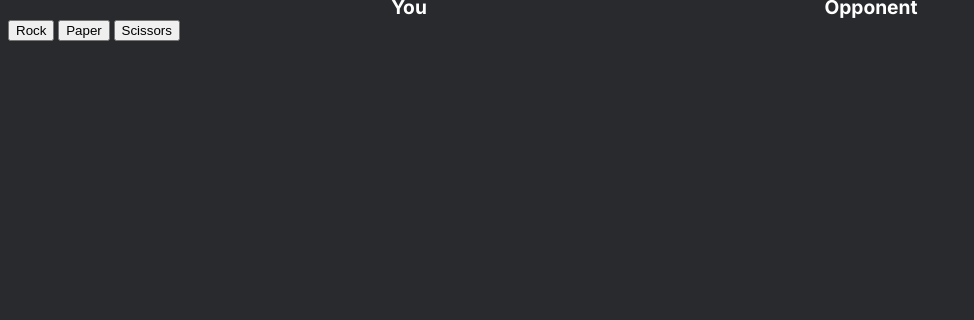
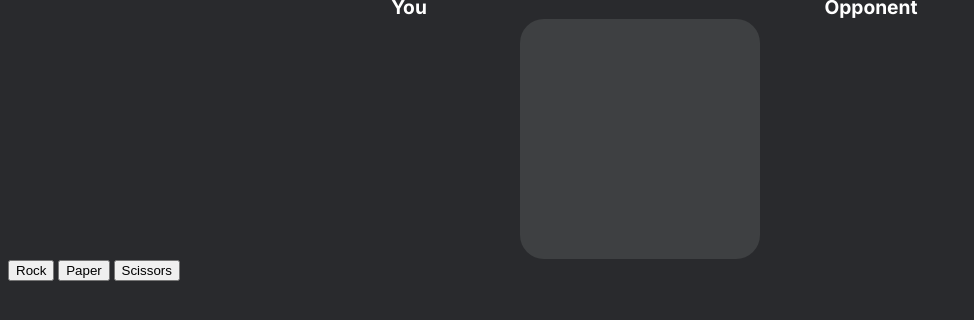
Before and after one commit to marcushoks/odin-rock-paper-scissors, a website with bundled scripts: page index.html in a window 1280 px wide. Shown: the part 128-448 px from the top of the page, without its empty margins (0-974 px from the left). Built offline with nearby package versions, Linux system fonts and the light colour scheme.

Commit message:
Add a section to display opponent's choice and styles to it

```diff
--- a/index.html
+++ b/index.html
@@ -12,7 +12,7 @@
   <body>
     <div class="game-info">
       <div class="player-info">
-        <div class="emotion"><div>🙂</div></div>
+        <div class="emotion bg-gray"><div>🙂</div></div>
         <div>You</div>
       </div>
       <div class="scoreboard">
@@ -20,9 +20,13 @@
         <div class="score">0 - 0</div>
       </div>
       <div class="player-info">
-        <div class="emotion"><div>🙂</div></div>
+        <div class="emotion bg-gray"><div>🙂</div></div>
         <div>Opponent</div>
       </div>
+    </div>
+
+    <div class="middle-section">
+      <div class="opponent-input bg-gray"><div></div></div>
     </div>
 
     <button class="player-btn" id="rock">Rock</button>
--- a/style.css
+++ b/style.css
@@ -22,6 +22,10 @@ body {
   font-family: Inter, "Helvetica", sans-serif;
 }
 
+.bg-gray {
+  background-color: #3e4042;
+}
+
 .game-info {
   display: flex;
   justify-content: center;
@@ -41,7 +45,6 @@ body {
   display: flex;
   align-items: center;
   justify-content: center;
-  background-color: #3e4042;
   border-radius: 50%;
   width: 2em;
   height: 2em;
@@ -59,3 +62,17 @@ body {
 .score {
   font-size: 3rem;
 }
+
+.middle-section {
+  display: flex;
+  justify-content: center;
+}
+
+.opponent-input {
+  display: flex;
+  justify-content: center;
+  align-items: center;
+  width: 15rem;
+  height: 15rem;
+  border-radius: 10%;
+}
```
